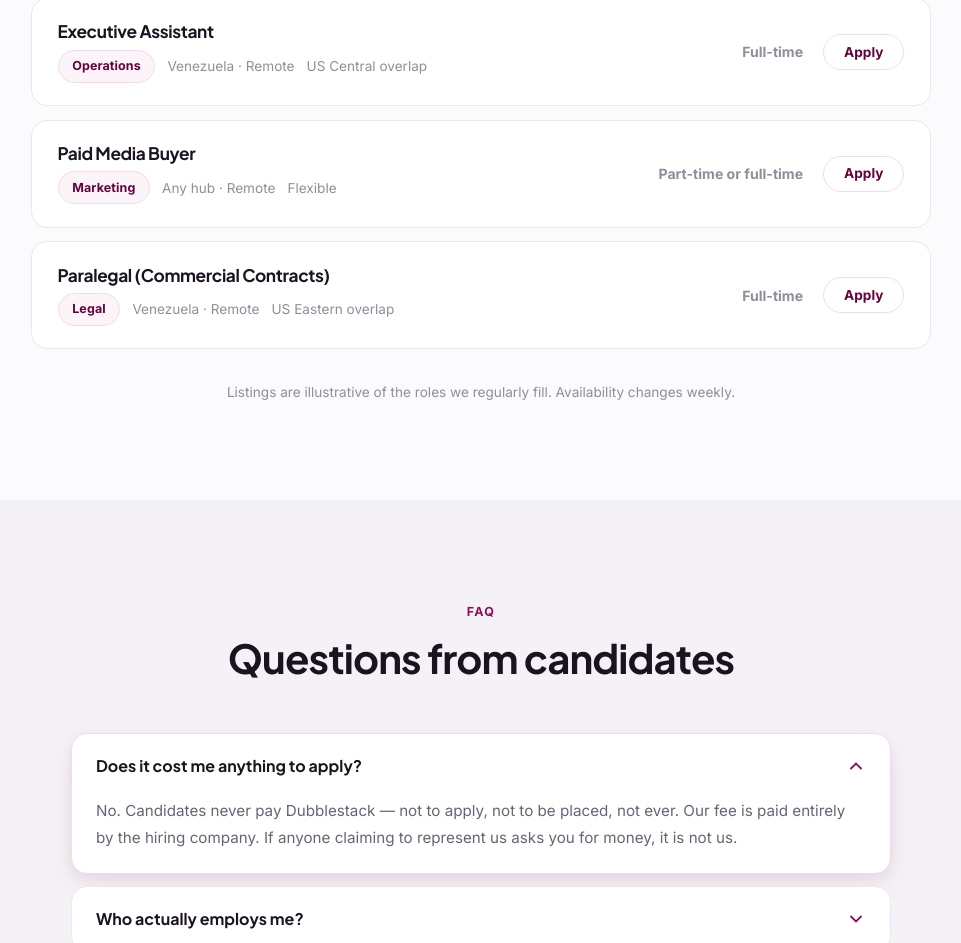
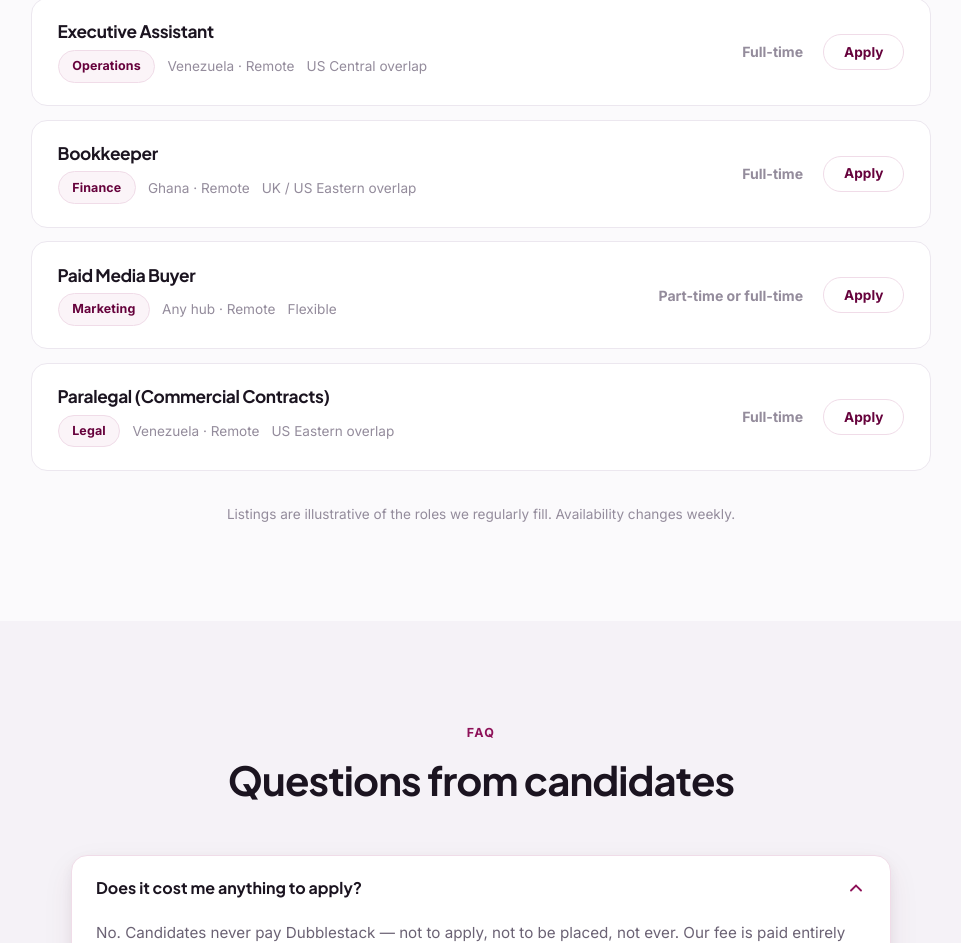
Before and after one commit to gomathie/dstack, a Vue app: page /for-talent in a window 1280 px wide. Shown: the part 3009-3952 px from the top of the page, without its empty margins (159-1120 px from the left). Built offline with nearby package versions, Linux system fonts and the light colour scheme.

Commit message:
feat: add Bookkeeper position in Ghana to openings list

```diff
--- a/src/views/ForTalentView.vue
+++ b/src/views/ForTalentView.vue
@@ -125,6 +125,7 @@
   { title: 'Full-Stack Engineer (React / Node)', category: 'Engineering', location: 'Nigeria · Remote', hours: 'European overlap', terms: 'Full-time' },
   { title: 'Customer Support Specialist', category: 'Customer Success', location: 'Philippines · Remote', hours: 'APAC + US West', terms: 'Full-time' },
   { title: 'Executive Assistant', category: 'Operations', location: 'Venezuela · Remote', hours: 'US Central overlap', terms: 'Full-time' },
+  { title: 'Bookkeeper', category: 'Finance', location: 'Ghana · Remote', hours: 'UK / US Eastern overlap', terms: 'Full-time' },
   { title: 'Paid Media Buyer', category: 'Marketing', location: 'Any hub · Remote', hours: 'Flexible', terms: 'Part-time or full-time' },
   { title: 'Paralegal (Commercial Contracts)', category: 'Legal', location: 'Venezuela · Remote', hours: 'US Eastern overlap', terms: 'Full-time' },
 ]
```
